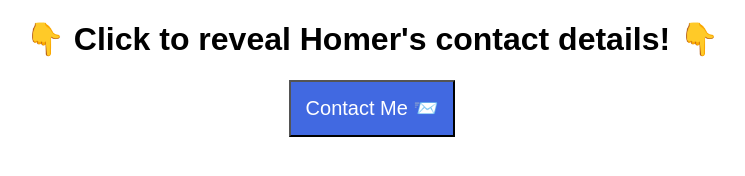
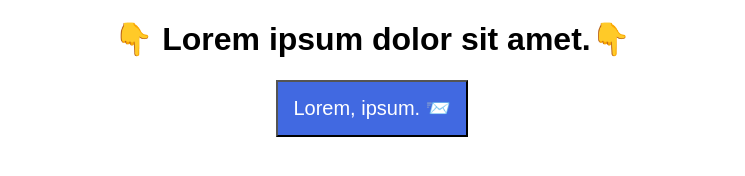
Before and after one commit to Ayush1M/Modal, a website: page index.html in a window 1280 px wide. Shown: the whole page, without its empty margins (268-1013 px from the left). Drawn offline with nearby package versions, Linux system fonts and the light colour scheme.

Commit message:
changes in the content.

```diff
--- a/index.html
+++ b/index.html
@@ -5,14 +5,14 @@
     <body>
         <div id="overlay">
             <div id="modal">
-                <h2>Contact Details</h2>
-                <p>Homer Simpson, 742 Evergreen Terrace (no spam please!) 😀</p>
+                <h2>Lorem ipsum dolor sit amet.</h2>
+                <p>Lorem, ipsum dolor sit amet consectetur adipisicing elit. Placeat ut incidunt aspernatur iure. Maxime, fugit! 😀</p>
                 <button id="close-modal">Close! 👋</button>
             </div>
         </div>
 
-        <h1>👇 Click to reveal Homer's contact details! 👇</h1>
-        <button id="open-modal">Contact Me 📨</button>
+        <h1>👇 Lorem ipsum dolor sit amet.👇</h1>
+        <button id="open-modal">Lorem, ipsum. 📨</button>
 
         <script src="index.js"></script>
     </body>
```
